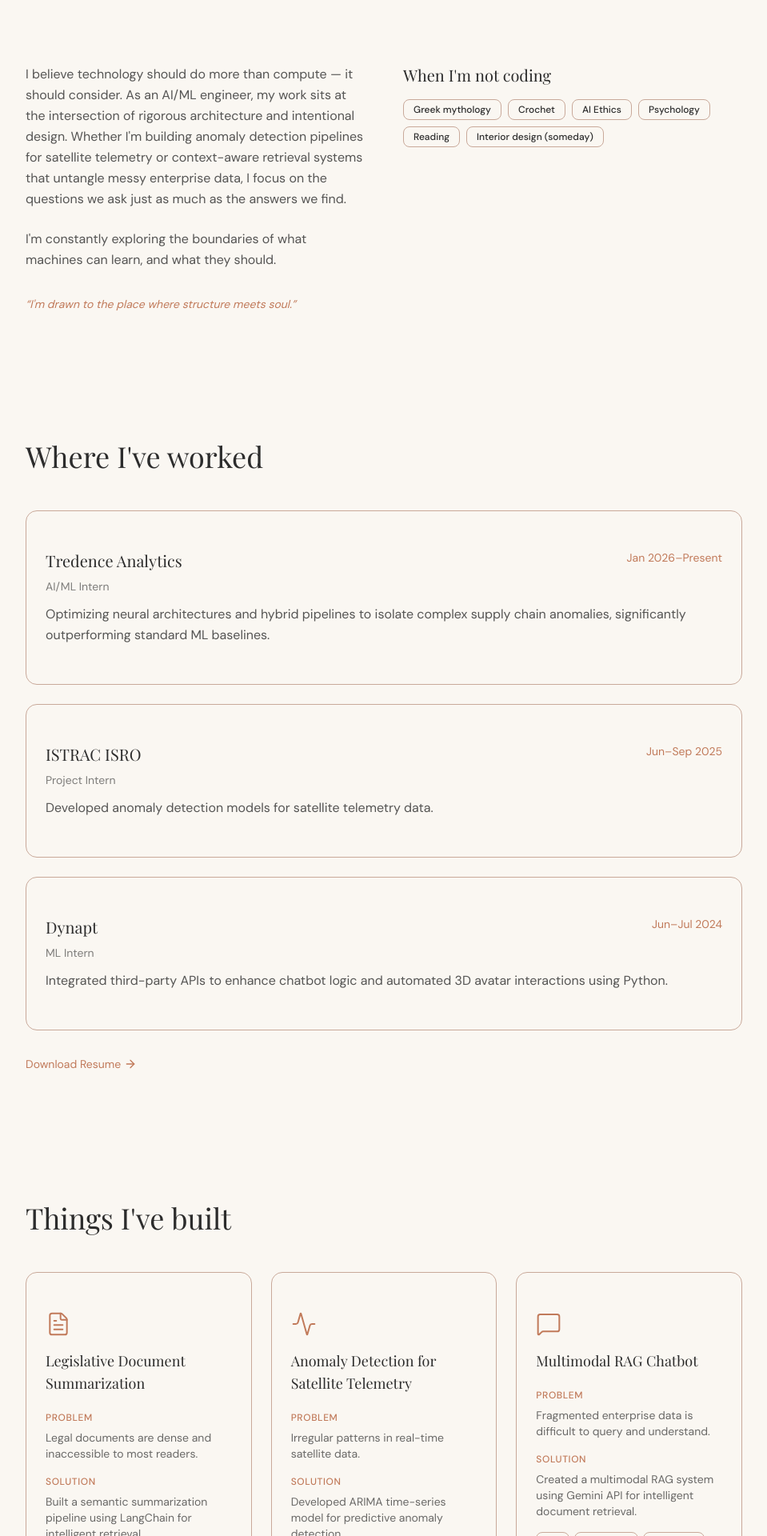
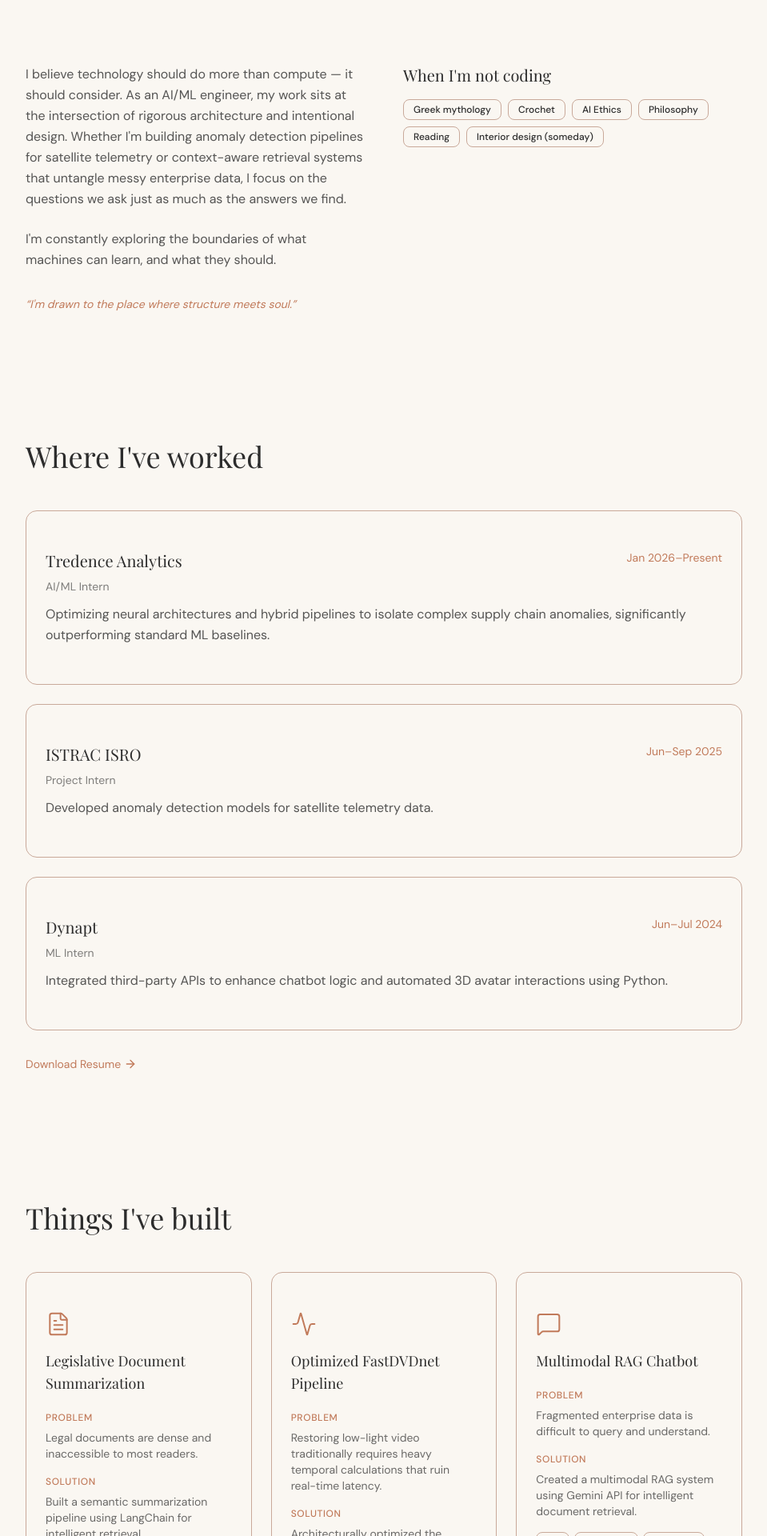
Before and after one commit to riyamit241/Riya_Portfolio, a Next.js app: page / in a window 1280 px wide. Shown: the part 640-2560 px from the top of the page at 80% size, without its empty margins (160-1119 px from the left). Built offline with nearby package versions, Linux system fonts and the light colour scheme; a web font is replaced by a local one.

Commit message:
Swapped duplicate ISRO project for FastDVDnet video denoising

```diff
--- a/app/page.tsx
+++ b/app/page.tsx
@@ -45,7 +45,7 @@ const interests = [
   "Greek mythology",
   "Crochet",
   "AI Ethics",
-  "Psychology",
+  "Philosophy",
   "Reading",
   "Interior design (someday)",
 ]
@@ -81,10 +81,10 @@ const projects = [
   },
   {
     icon: Activity,
-    name: "Anomaly Detection for Satellite Telemetry",
-    problem: "Irregular patterns in real-time satellite data.",
-    solution: "Developed ARIMA time-series model for predictive anomaly detection.",
-    tags: ["ARIMA", "Time-Series", "Python"],
+    name: "Optimized FastDVDnet Pipeline",
+    problem: "Restoring low-light video traditionally requires heavy temporal calculations that ruin real-time latency.",
+    solution: "Architecturally optimized the FastDVDnet model, trimming redundant layers to achieve sub-100ms inference without sacrificing quality.",
+    tags: ["FastDVDnet", "Computer Vision", "Python"],
   },
   {
     icon: MessageSquare,
```
